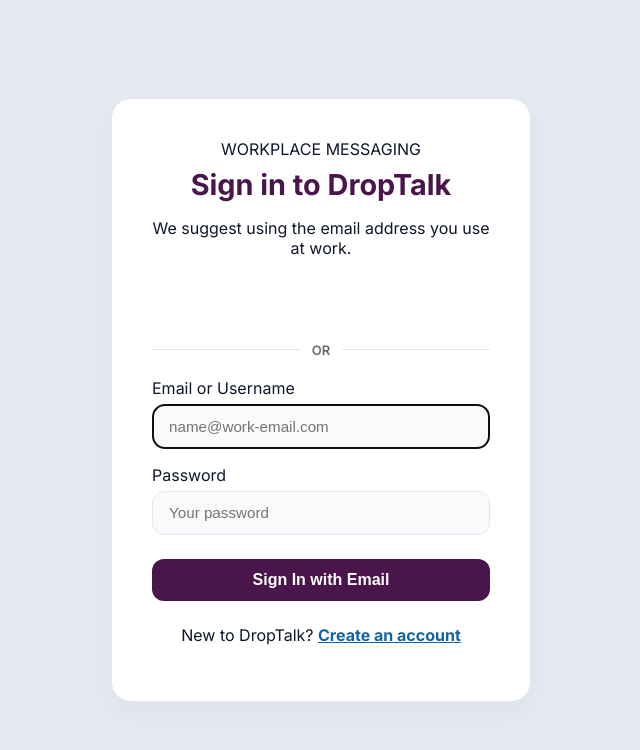
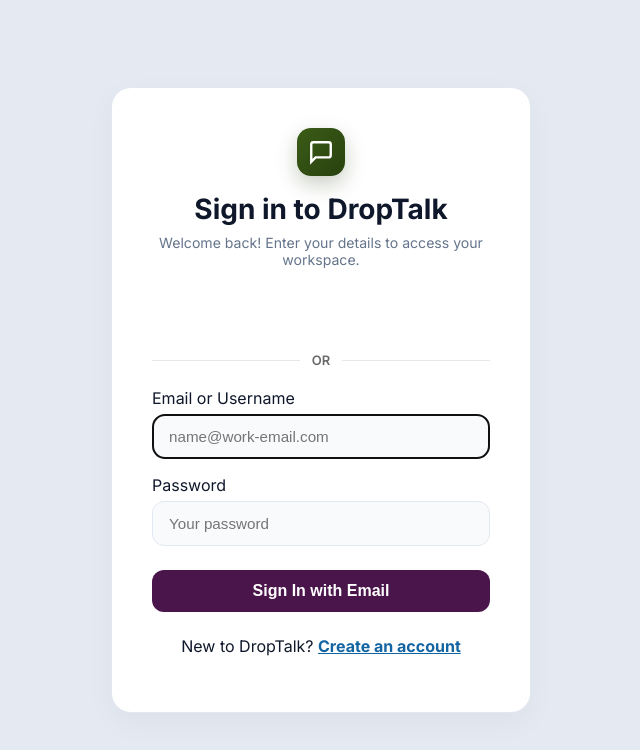
Before and after one commit to me-sayanghosh/ChatApp, a React (Vite) app in the folder client/: page /login in a window 1280 px wide. Shown: the top 750 px of the page, without its empty margins (319-959 px from the left). Built offline with nearby package versions, Linux system fonts and the light colour scheme; no server answers.

Commit message:
fixing ui part 4

```diff
--- a/client/src/features/auth/pages/Login.jsx
+++ b/client/src/features/auth/pages/Login.jsx
@@ -43,9 +43,13 @@
     <div className="auth">
       <div className="auth-card">
         <div style={{ textAlign: 'center', marginBottom: '1.5rem' }}>
-          <span className="pill-cap-shade" style={{ marginBottom: '0.5rem' }}>WORKPLACE MESSAGING</span>
-          <h1 style={{ color: '#4a154b', marginTop: '0.5rem' }}>Sign in to DropTalk</h1>
-          <p className="muted">We suggest using the email address you use at work.</p>
+          <div className="auth-brand-logo" style={{ display: 'inline-flex', alignItems: 'center', justifyContent: 'center', width: '48px', height: '48px', background: 'linear-gradient(135deg, #3b5c17, #29410f)', borderRadius: '14px', color: '#fff', marginBottom: '0.75rem', boxShadow: '0 8px 20px rgba(41, 65, 15, 0.25)' }}>
+            <svg width="26" height="26" viewBox="0 0 24 24" fill="none" stroke="currentColor" strokeWidth="2.2" strokeLinecap="round">
+              <path d="M21 15a2 2 0 0 1-2 2H7l-4 4V5a2 2 0 0 1 2-2h14a2 2 0 0 1 2 2z" />
+            </svg>
+          </div>
+          <h1 style={{ color: '#0F172A', marginTop: '0.25rem', fontSize: '1.75rem', fontWeight: 800 }}>Sign in to DropTalk</h1>
+          <p className="muted" style={{ fontSize: '0.88rem', color: '#64748B', margin: '4px 0 0' }}>Welcome back! Enter your details to access your workspace.</p>
         </div>
 
         {/* Google OAuth Button */}
--- a/client/src/features/chat/components/Channels.jsx
+++ b/client/src/features/chat/components/Channels.jsx
@@ -134,7 +134,11 @@
           return (
             <div key={cat} className="category-group">
               <div className="category-header" onClick={() => toggleCategory(cat)}>
-                <span className="category-arrow">{isCollapsed ? '►' : '▼'}</span>
+                <span className={`category-arrow-svg ${isCollapsed ? 'collapsed' : ''}`}>
+                  <svg width="12" height="12" viewBox="0 0 24 24" fill="none" stroke="currentColor" strokeWidth="2.5" strokeLinecap="round">
+                    <polyline points="6 9 12 15 18 9" />
+                  </svg>
+                </span>
                 <span className="category-title">{cat}</span>
                 <span className="category-count">{catRooms.length}</span>
               </div>
--- a/client/src/features/chat/components/DMChat.jsx
+++ b/client/src/features/chat/components/DMChat.jsx
@@ -87,14 +87,19 @@
               onClick={() => onStartCall?.(room.partner?.id || room.partner?._id, room.id, false)}
               title="Voice Call"
             >
-              📞
+              <svg width="18" height="18" viewBox="0 0 24 24" fill="none" stroke="currentColor" strokeWidth="2" strokeLinecap="round" strokeLinejoin="round">
+                <path d="M22 16.92v3a2 2 0 0 1-2.18 2 19.79 19.79 0 0 1-8.63-3.07 19.5 19.5 0 0 1-6-6 19.79 19.79 0 0 1-3.07-8.67A2 2 0 0 1 4.11 2h3a2 2 0 0 1 2 1.72 12.84 12.84 0 0 0 .7 2.81 2 2 0 0 1-.45 2.11L8.09 9.91a16 16 0 0 0 6 6l1.27-1.27a2 2 0 0 1 2.11-.45 12.84 12.84 0 0 0 2.81.7A2 2 0 0 1 22 16.92z"/>
+              </svg>
             </button>
             <button
               className="header-icon-btn"
               onClick={() => onStartCall?.(room.partner?.id || room.partner?._id, room.id, true)}
               title="Video Call"
             >
-              📹
+              <svg width="18" height="18" viewBox="0 0 24 24" fill="none" stroke="currentColor" strokeWidth="2" strokeLinecap="round" strokeLinejoin="round">
+                <polygon points="23 7 16 12 23 17 23 7"/>
+                <rect x="1" y="5" width="15" height="14" rx="2" ry="2"/>
+              </svg>
             </button>
           </div>
         )}
```
